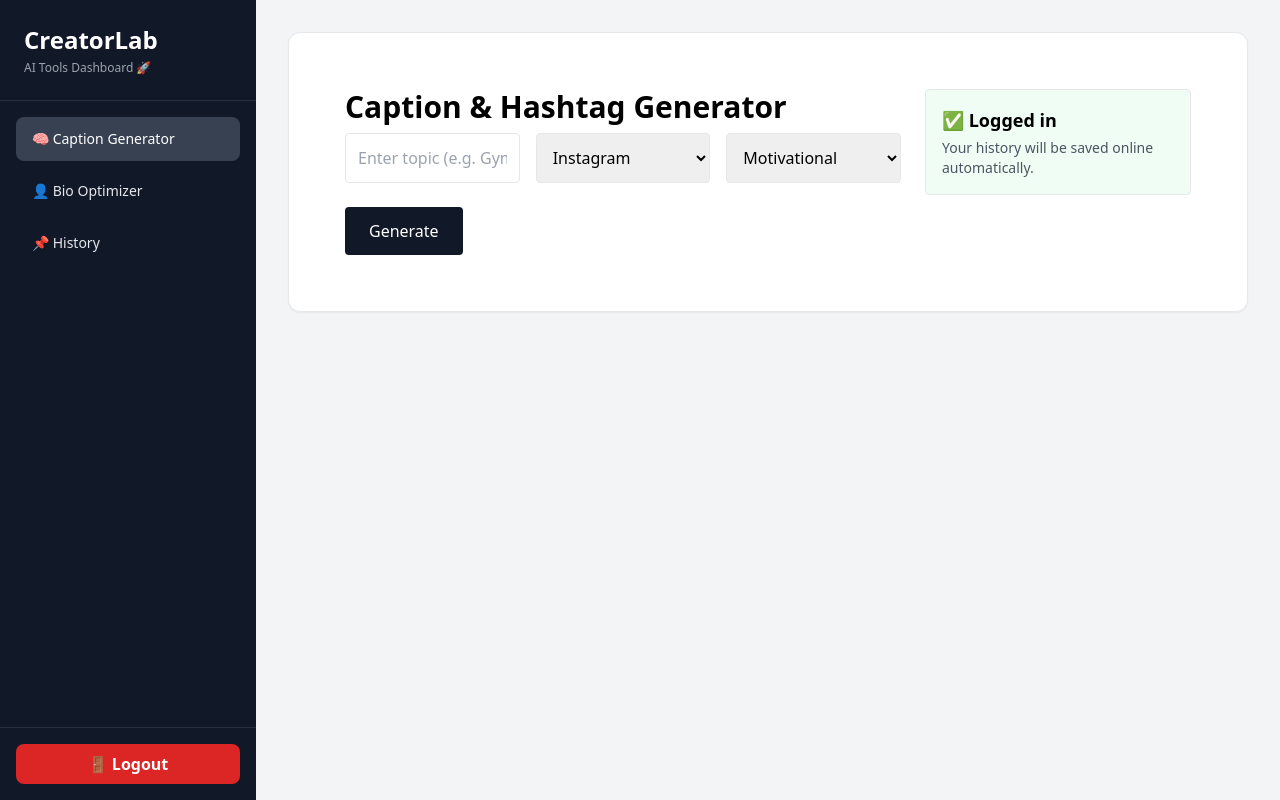
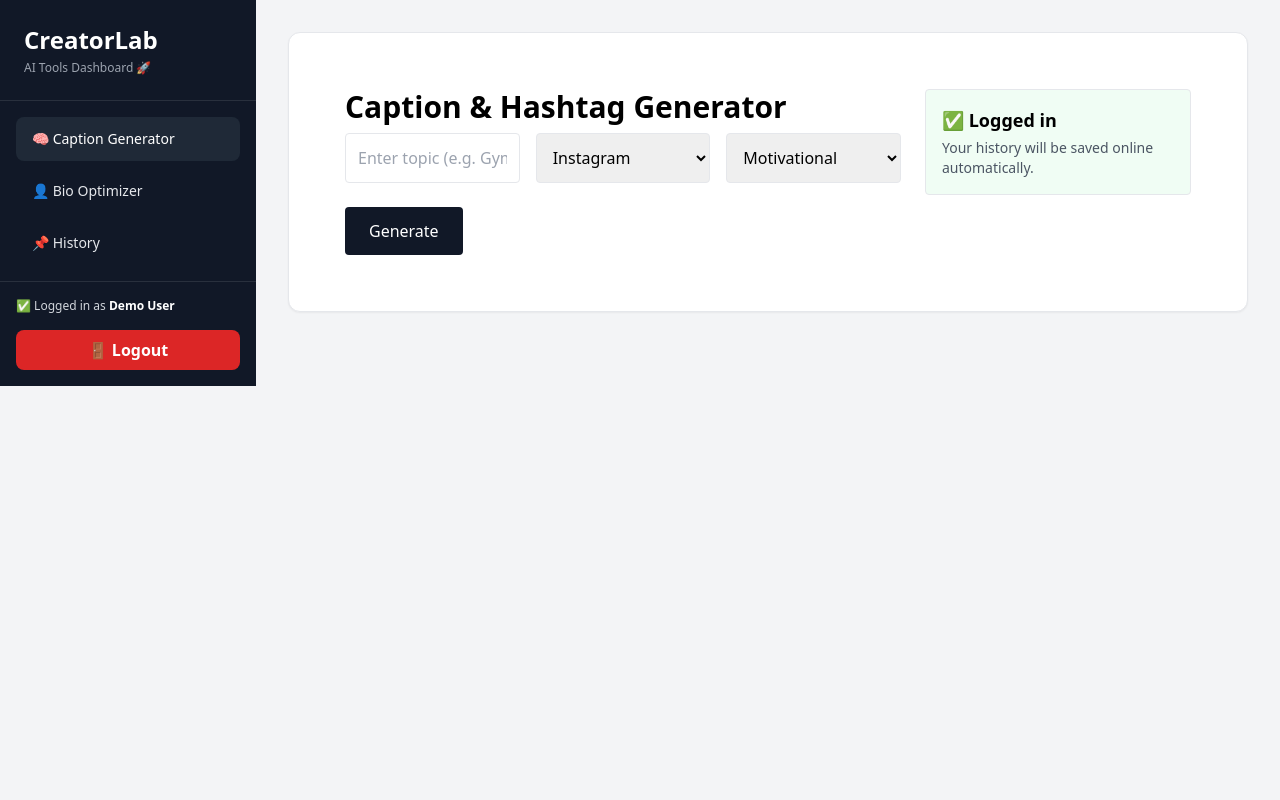
Before and after one commit to Arjun1947/creatorlab, a React app in the folder frontend/: page /caption in a window 1280 px wide. Built offline with nearby package versions, Linux system fonts and the light colour scheme; the HTML template or start-up script is replaced by a standard one.

Commit message:
Update dashboard layout + guest login buttons + sidebar fixes

```diff
--- a/frontend/src/App.jsx
+++ b/frontend/src/App.jsx
@@ -12,20 +12,22 @@ import Signup from "./pages/Signup";
 export default function App() {
   return (
     <Routes>
-      {/* Public routes */}
-      <Route path="/" element={<Navigate to="/login" />} />
-      <Route path="/login" element={<Login />} />
-      <Route path="/signup" element={<Signup />} />
+      {/* Default route = dashboard */}
+      <Route path="/" element={<Navigate to="/caption" />} />
 
-      {/* Protected Dashboard Layout */}
+      {/* Dashboard Layout */}
       <Route element={<DashboardLayout />}>
         <Route path="/caption" element={<CaptionGenerator />} />
         <Route path="/bio" element={<BioOptimizer />} />
         <Route path="/history" element={<History />} />
+
+        {/* Login inside dashboard */}
+        <Route path="/login" element={<Login />} />
+        <Route path="/signup" element={<Signup />} />
       </Route>
 
-      {/* Fallback */}
-      <Route path="*" element={<Navigate to="/login" />} />
+      {/* fallback */}
+      <Route path="*" element={<Navigate to="/caption" />} />
     </Routes>
   );
 }
--- a/frontend/src/Layouts/DashboardLayout.jsx
+++ b/frontend/src/Layouts/DashboardLayout.jsx
@@ -1,22 +1,17 @@
-import { NavLink, Outlet, useNavigate } from "react-router-dom";
+import { NavLink, Outlet, useNavigate, useLocation } from "react-router-dom";
 import { useAuth } from "../context/AuthContext";
 import { useEffect, useState } from "react";
 
 export default function DashboardLayout() {
-  const { logout } = useAuth();
+  const { user, logout } = useAuth();
   const navigate = useNavigate();
+  const location = useLocation();
 
   const [sidebarOpen, setSidebarOpen] = useState(false);
 
   const handleLogout = () => {
-    // ✅ Clear login storage (real logout)
-    localStorage.removeItem("creatorlab_token");
-    localStorage.removeItem("creatorlab_user");
-
-    // ✅ If you are using AuthContext logout also
-    if (logout) logout();
-
-    navigate("/login");
+    logout();
+    navigate("/caption");
   };
 
   // ✅ Close sidebar automatically when screen becomes desktop
@@ -30,12 +25,14 @@ export default function DashboardLayout() {
     return () => window.removeEventListener("resize", handleResize);
   }, []);
 
-  // ✅ Auto-close sidebar when clicking a menu item
-  const closeSidebar = () => setSidebarOpen(false);
+  // ✅ FIX: Auto-close sidebar + overlay when route changes (prevents black layer)
+  useEffect(() => {
+    setSidebarOpen(false);
+  }, [location.pathname]);
 
   const linkClass = ({ isActive }) =>
     `block px-4 py-3 rounded-lg text-sm font-medium transition ${
-      isActive ? "bg-gray-700 text-white" : "text-gray-200 hover:bg-gray-800"
+      isActive ? "bg-gray-800 text-white" : "text-gray-200 hover:bg-gray-800"
     }`;
 
   return (
@@ -52,7 +49,7 @@ export default function DashboardLayout() {
       <aside
         className={`
           fixed md:static top-0 left-0 z-50
-    h-screen w-64 bg-gray-900 text-white
+          h-full w-64 bg-gray-900 text-white
           transform transition-transform duration-300 ease-in-out
           ${sidebarOpen ? "translate-x-0" : "-translate-x-full"}
           md:translate-x-0
@@ -67,32 +64,63 @@ export default function DashboardLayout() {
 
         {/* Nav */}
         <nav className="p-4 space-y-2 flex-1">
-    <NavLink to="/caption" className={linkClass} onClick={closeSidebar}>
+          <NavLink to="/caption" className={linkClass}>
             🧠 Caption Generator
           </NavLink>
 
-    <NavLink to="/bio" className={linkClass} onClick={closeSidebar}>
+          <NavLink to="/bio" className={linkClass}>
             👤 Bio Optimizer
           </NavLink>
 
-    <NavLink to="/history" className={linkClass} onClick={closeSidebar}>
+          <NavLink to="/history" className={linkClass}>
             📌 History
           </NavLink>
         </nav>
 
-  {/* Logout fixed bottom */}
-  <div className="p-4 border-t border-white/10 mt-auto">
+        {/* ✅ Auth Section */}
+        <div className="p-4 border-t border-white/10 space-y-2">
+          {user ? (
+            <>
+              <div className="text-xs text-gray-300 mb-2">
+                ✅ Logged in as{" "}
+                <span className="font-semibold text-white">
+                  {user?.name || "User"}
+                </span>
+              </div>
+
               <button
                 onClick={handleLogout}
                 className="w-full bg-red-600 hover:bg-red-700 text-white py-2 rounded-lg font-semibold transition"
               >
                 🚪 Logout
               </button>
+            </>
+          ) : (
+            <>
+              <div className="text-xs text-gray-300 mb-2">
+                🔓 Guest Mode (Login to save favorites & history)
+              </div>
+
+              <button
+                onClick={() => navigate("/login")}
+                className="w-full bg-white text-gray-900 py-2 rounded-lg font-semibold hover:bg-gray-200 transition"
+              >
+                🔑 Login
+              </button>
+
+              <button
+                onClick={() => navigate("/signup")}
+                className="w-full bg-blue-600 text-white py-2 rounded-lg font-semibold hover:bg-blue-700 transition"
+              >
+                ✨ Sign Up
+              </button>
+            </>
+          )}
         </div>
       </aside>
 
-      {/* ✅ Main Content Area */}
-      <div className="flex-1 flex flex-col min-h-screen md:ml-0">
+      {/* ✅ Main Content */}
+      <div className="flex-1 flex flex-col min-h-screen">
         {/* ✅ Top Bar (Mobile) */}
         <header className="sticky top-0 z-30 bg-white border-b px-4 py-3 flex items-center justify-between md:hidden">
           <button
```
Lines whose indentation alone changed are shown as unchanged.
